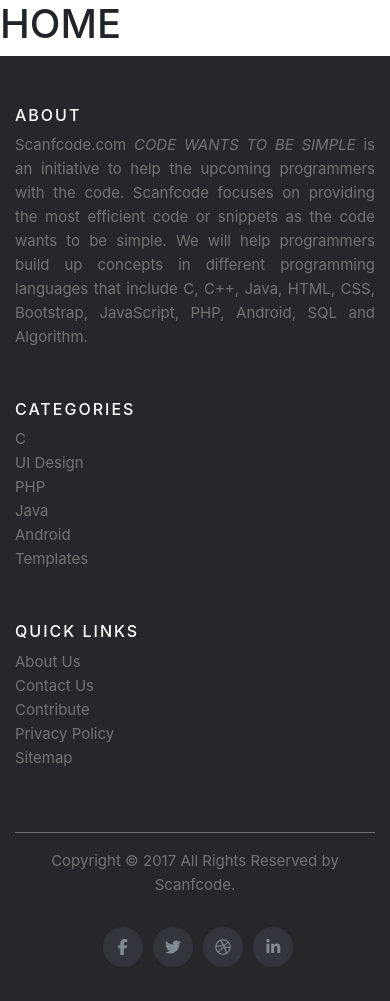
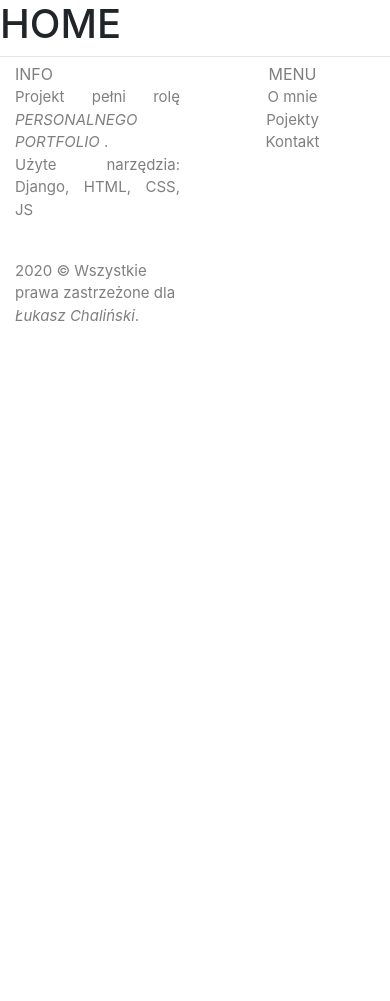
Before and after one commit to AM0k84/PORTFOLIO_website, a Django app: page / in a window 390 px wide. Shown: the part 57-1058 px from the top of the page. After the commit the page ends 378 px from the top, so only its background shows below. Run offline with Django 3.2, Linux system fonts and the light colour scheme; some libraries are stand-ins or nearby versions.

Commit message:
F002-footer: responsive footer

```diff
--- a/static/css/web/style.css
+++ b/static/css/web/style.css
@@ -1,5 +1,5 @@
 body {
-  min-height: 0px;
+    min-height: 0px;
 }
 
 /*NAVBAR CSS*/
@@ -26,6 +26,7 @@
     z-index: 10
 }
 
+
 @media (min-width: 768px) {
     .navbar-brand {
         font-size: 2rem !important
@@ -41,175 +42,67 @@
 /*END NAVBAR*/
 
 
+/*FOOTER*/
+
+.site-footer {
+    font-family: -apple-system, BlinkMacSystemFont, "Segoe UI", Roboto, "Helvetica Neue", Arial, "Noto Sans", sans-serif, "Apple Color Emoji", "Segoe UI Emoji", "Segoe UI Symbol", "Noto Color Emoji";
+    background-color: white;
+    /*padding: 45px 0 20px;*/
+    font-size: 15px;
+    color: #727272E8;
+    border-top: 1px solid rgba(0, 0, 0, .1);
+
+
+}
+
+
+.footer-topic {
+    color: #727272E8;
+    font-size: 16px;
+    text-transform: uppercase;
+    margin-top: 5px;
+}
+
+.site-footer a {
+    color: #727272E8;
+}
+
+.site-footer a:hover {
+    color: #484848;
+    text-decoration: none;
+}
+
+.footer-links {
+    padding-left: 0;
+    list-style: none
+}
+
+.footer-links li {
+    display: block
+}
+
+.footer-links a {
+    color: #727272E8
+}
+
+.footer-links a:active, .footer-links a:focus, .footer-links a:hover {
+    color: #484848;
+    text-decoration: none;
+}
+
+.footer-links.inline li {
+    display: inline-block
+}
+.footer-menu {
+    text-align: center;
+
+}
+
+.copyright-text {
+    margin: 0;
+    text-align: left;
+}
 
 
 
-
-
-/*FOOTER*/
-
-.site-footer
-{
-  background-color:#26272b;
-  padding:45px 0 20px;
-  font-size:15px;
-  line-height:24px;
-  color:#737373;
-}
-.site-footer hr
-{
-  border-top-color:#bbb;
-  opacity:0.5
-}
-.site-footer hr.small
-{
-  margin:20px 0
-}
-.site-footer h6
-{
-  color:#fff;
-  font-size:16px;
-  text-transform:uppercase;
-  margin-top:5px;
-  letter-spacing:2px
-}
-.site-footer a
-{
-  color:#737373;
-}
-.site-footer a:hover
-{
-  color:#3366cc;
-  text-decoration:none;
-}
-.footer-links
-{
-  padding-left:0;
-  list-style:none
-}
-.footer-links li
-{
-  display:block
-}
-.footer-links a
-{
-  color:#737373
-}
-.footer-links a:active,.footer-links a:focus,.footer-links a:hover
-{
-  color:#3366cc;
-  text-decoration:none;
-}
-.footer-links.inline li
-{
-  display:inline-block
-}
-.site-footer .social-icons
-{
-  text-align:right
-}
-.site-footer .social-icons a
-{
-  width:40px;
-  height:40px;
-  line-height:40px;
-  margin-left:6px;
-  margin-right:0;
-  border-radius:100%;
-  background-color:#33353d
-}
-.copyright-text
-{
-  margin:0
-}
-@media (max-width:991px)
-{
-  .site-footer [class^=col-]
-  {
-    margin-bottom:30px
-  }
-}
-@media (max-width:767px)
-{
-  .site-footer
-  {
-    padding-bottom:0
-  }
-  .site-footer .copyright-text,.site-footer .social-icons
-  {
-    text-align:center
-  }
-}
-.social-icons
-{
-  padding-left:0;
-  margin-bottom:0;
-  list-style:none
-}
-.social-icons li
-{
-  display:inline-block;
-  margin-bottom:4px
-}
-.social-icons li.title
-{
-  margin-right:15px;
-  text-transform:uppercase;
-  color:#96a2b2;
-  font-weight:700;
-  font-size:13px
-}
-.social-icons a{
-  background-color:#eceeef;
-  color:#818a91;
-  font-size:16px;
-  display:inline-block;
-  line-height:44px;
-  width:44px;
-  height:44px;
-  text-align:center;
-  margin-right:8px;
-  border-radius:100%;
-  -webkit-transition:all .2s linear;
-  -o-transition:all .2s linear;
-  transition:all .2s linear
-}
-.social-icons a:active,.social-icons a:focus,.social-icons a:hover
-{
-  color:#fff;
-  background-color:#29aafe
-}
-.social-icons.size-sm a
-{
-  line-height:34px;
-  height:34px;
-  width:34px;
-  font-size:14px
-}
-.social-icons a.facebook:hover
-{
-  background-color:#3b5998
-}
-.social-icons a.twitter:hover
-{
-  background-color:#00aced
-}
-.social-icons a.linkedin:hover
-{
-  background-color:#007bb6
-}
-.social-icons a.dribbble:hover
-{
-  background-color:#ea4c89
-}
-@media (max-width:767px)
-{
-  .social-icons li.title
-  {
-    display:block;
-    margin-right:0;
-    font-weight:600
-  }
-}
-
 /*END FOOTER*/
--- a/website/templates/website/footer.html
+++ b/website/templates/website/footer.html
@@ -1,57 +1,39 @@
 {% load static %}
-{% block css %} <link rel="stylesheet" href="{% static 'css/web/style.css' %}"> {% endblock %}
+{% block css %}
+    <link rel="stylesheet" href="{% static 'css/web/style.css' %}"> {% endblock %}
 
 
 <!-- Site footer -->
-    <footer class="site-footer">
-      <div class="container">
+
+
+<footer class="site-footer">
+    <div class="container">
+
+{#    <hr class="footer-hr">#}
         <div class="row">
-          <div class="col-sm-12 col-md-6">
-            <h6>About</h6>
-            <p class="text-justify">Scanfcode.com <i>CODE WANTS TO BE SIMPLE </i> is an initiative  to help the upcoming programmers with the code. Scanfcode focuses on providing the most efficient code or snippets as the code wants to be simple. We will help programmers build up concepts in different programming languages that include C, C++, Java, HTML, CSS, Bootstrap, JavaScript, PHP, Android, SQL and Algorithm.</p>
-          </div>
+            <div class="col-6 col-sm-8 col-md-9">
+                <div class="footer-topic">INFO</div>
+                <p class="text-justify">Projekt pełni rolę <i> PERSONALNEGO PORTFOLIO </i>.<br>
+                    Użyte narzędzia: Django, HTML, CSS, JS</p><br>
+                <p class="copyright-text">2020 &copy; Wszystkie prawa zastrzeżone dla
+                    <a href='{% url 'home' %}'><i>Łukasz Chaliński</i></a>.
+                </p>
+            </div>
 
-          <div class="col-xs-6 col-md-3">
-            <h6>Categories</h6>
-            <ul class="footer-links">
-              <li><a href="http://scanfcode.com/category/c-language/">C</a></li>
-              <li><a href="http://scanfcode.com/category/front-end-development/">UI Design</a></li>
-              <li><a href="http://scanfcode.com/category/back-end-development/">PHP</a></li>
-              <li><a href="http://scanfcode.com/category/java-programming-language/">Java</a></li>
-              <li><a href="http://scanfcode.com/category/android/">Android</a></li>
-              <li><a href="http://scanfcode.com/category/templates/">Templates</a></li>
-            </ul>
-          </div>
 
-          <div class="col-xs-6 col-md-3">
-            <h6>Quick Links</h6>
-            <ul class="footer-links">
-              <li><a href="http://scanfcode.com/about/">About Us</a></li>
-              <li><a href="http://scanfcode.com/contact/">Contact Us</a></li>
-              <li><a href="http://scanfcode.com/contribute-at-scanfcode/">Contribute</a></li>
-              <li><a href="http://scanfcode.com/privacy-policy/">Privacy Policy</a></li>
-              <li><a href="http://scanfcode.com/sitemap/">Sitemap</a></li>
-            </ul>
-          </div>
+            <div class="col-6 col-sm-4 col-md-3">
+                <div class="footer-menu">
+                    <div class="footer-topic">MENU</div>
+                    <ul class="footer-links">
+                        <li><a href="http://scanfcode.com/about/">O mnie</a></li>
+                        <li><a href="http://scanfcode.com/contact/">Pojekty</a></li>
+                        <li><a href="http://scanfcode.com/contribute-at-scanfcode/">Kontakt</a></li>
+                    </ul>
+                </div>
+            </div>
         </div>
-        <hr>
-      </div>
-      <div class="container">
-        <div class="row">
-          <div class="col-md-8 col-sm-6 col-xs-12">
-            <p class="copyright-text">Copyright &copy; 2017 All Rights Reserved by
-         <a href="#">Scanfcode</a>.
-            </p>
-          </div>
 
-          <div class="col-md-4 col-sm-6 col-xs-12">
-            <ul class="social-icons">
-              <li><a class="facebook" href="#"><i class="fa fa-facebook"></i></a></li>
-              <li><a class="twitter" href="#"><i class="fa fa-twitter"></i></a></li>
-              <li><a class="dribbble" href="#"><i class="fa fa-dribbble"></i></a></li>
-              <li><a class="linkedin" href="#"><i class="fa fa-linkedin"></i></a></li>
-            </ul>
-          </div>
-        </div>
-      </div>
+    </div>
+
+
 </footer>
```
